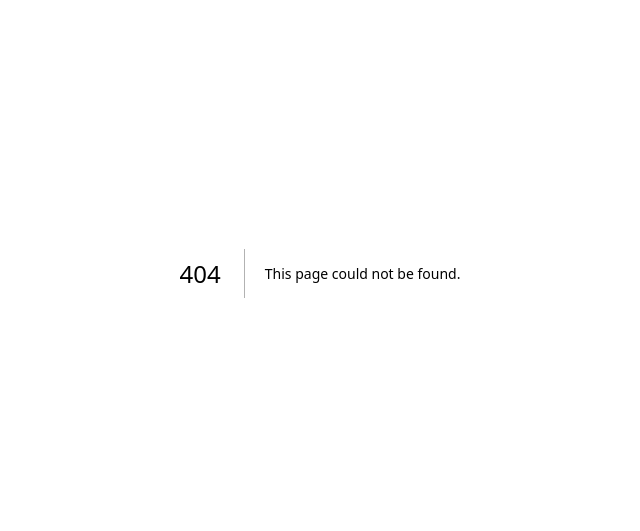
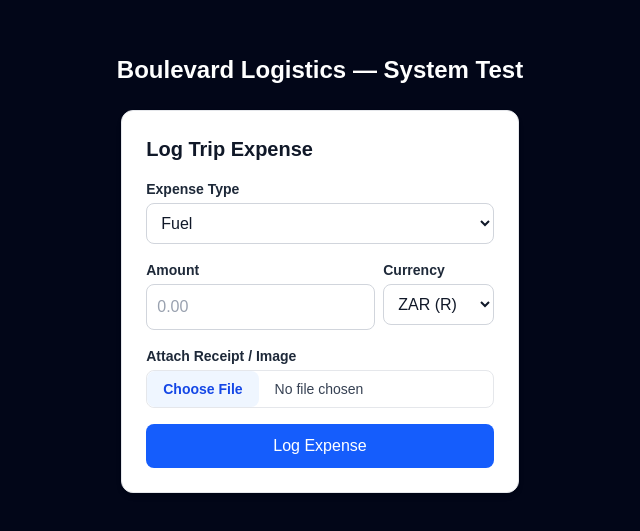
Before and after one commit to 2017060069-EDWARD/fleet-app, a Next.js app: page /test in a window 1280 px wide. Before the commit this address had no page. Shown: the part 127-658 px from the top of the page, without its empty margins (320-960 px from the left). Built offline with nearby package versions, Linux system fonts and the light colour scheme; no server answers.

Commit message:
Your commit message here

```diff
--- a/package.json
+++ b/package.json
@@ -10,6 +10,7 @@
   },
   "dependencies": {
     "@aws-sdk/client-s3": "^3.1095.0",
+    "@aws-sdk/s3-request-presigner": "^3.1095.0",
     "@supabase/ssr": "^0.12.3",
     "@supabase/supabase-js": "^2.110.8",
     "browser-image-compression": "^2.0.2",
--- a/src/app/api/routes.ts
+++ /dev/null
@@ -1,36 +0,0 @@
-import { NextResponse } from 'next/server'
-import { S3Client, PutObjectCommand } from '@aws-sdk/client-s3'
-
-const s3 = new S3Client({
-  region: 'auto',
-  endpoint: `https://${process.env.R2_ACCOUNT_ID}.r2.cloudflarestorage.com`,
-  credentials: {
-    accessKeyId: process.env.R2_ACCESS_KEY_ID!,
-    secretAccessKey: process.env.R2_SECRET_ACCESS_KEY!,
-  },
-})
-
-export async function POST(request: Request) {
-  try {
-    const formData = await request.formData()
-    const file = formData.get('file') as File
-    if (!file) return NextResponse.json({ error: 'No file uploaded' }, { status: 400 })
-
-    const buffer = Buffer.from(await file.arrayBuffer())
-    const fileName = `${Date.now()}-${file.name.replace(/\s+/g, '-')}`
-
-    await s3.send(
-      new PutObjectCommand({
-        Bucket: 'fleet-app-media',
-        Key: fileName,
-        Body: buffer,
-        ContentType: file.type,
-      })
-    )
-
-    const publicUrl = `${process.env.NEXT_PUBLIC_R2_PUBLIC_URL}/${fileName}`
-    return NextResponse.json({ url: publicUrl })
-  } catch (error) {
-    return NextResponse.json({ error: 'Upload failed' }, { status: 500 })
-  }
-}
--- /dev/null
+++ b/src/app/api/upload/route.ts
@@ -0,0 +1,45 @@
+import { NextResponse } from 'next/server'
+import { S3Client, PutObjectCommand } from '@aws-sdk/client-s3'
+import { getSignedUrl } from '@aws-sdk/s3-request-presigner'
+
+const s3 = new S3Client({
+  region: 'auto',
+  endpoint: process.env.R2_ENDPOINT?.trim(),
+  credentials: {
+    accessKeyId: process.env.R2_ACCESS_KEY_ID?.trim() || '',
+    secretAccessKey: process.env.R2_SECRET_ACCESS_KEY?.trim() || '',
+  },
+  forcePathStyle: true,
+  requestChecksumCalculation: 'WHEN_REQUIRED',
+  responseChecksumValidation: 'WHEN_REQUIRED',
+})
+
+export async function POST(request: Request) {
+  try {
+    const { filename, contentType } = await request.json()
+
+    // 1. Sanitize the filename
+    const safeFilename = filename.replace(/[^a-zA-Z0-9.-]/g, '_')
+
+    // 2. Remove 'fleet-app-media/' from the key.
+    // Use a folder like 'receipts/' or keep it at the bucket root.
+    const key = `receipts/${Date.now()}-${safeFilename}`
+
+    const command = new PutObjectCommand({
+      Bucket: 'fleet-app-media',
+      Key: key,
+      ContentType: contentType,
+    })
+
+    const uploadUrl = await getSignedUrl(s3, command, {
+      expiresIn: 3600,
+    })
+
+    const publicUrl = `${process.env.NEXT_PUBLIC_R2_PUBLIC_URL}/${key}`
+
+    return NextResponse.json({ uploadUrl, publicUrl })
+  } catch (error: any) {
+    console.error('Presigned URL Error:', error)
+    return NextResponse.json({ error: error.message }, { status: 500 })
+  }
+}
--- /dev/null
+++ b/src/app/test/page.tsx
@@ -0,0 +1,13 @@
+import ExpenseLogger from '@/components/ExpenseLogger'
+
+export default function TestPage() {
+  // We use a dummy UUID for tripId to satisfy the database reference requirement
+  const dummyTripId = '00000000-0000-0000-0000-000000000000'
+
+  return (
+    <main className="min-h-screen bg-slate-950 p-8 flex flex-col items-center justify-center text-white">
+      <h1 className="text-2xl font-bold mb-6">Boulevard Logistics — System Test</h1>
+      <ExpenseLogger tripId={dummyTripId} />
+    </main>
+  )
+}
--- a/src/components/ExpenseLogger.tsx
+++ b/src/components/ExpenseLogger.tsx
@@ -1,106 +1,188 @@
 'use client'
+
 import { useState } from 'react'
-import { createClient } from '../lib/superbase'
-import imageCompression from 'browser-image-compression'
+import { createClient } from '@supabase/supabase-js'
 
-export default function ExpenseLogger({ tripId }: { tripId: string }) {
-  const supabase = createClient()
-  const [loading, setLoading] = useState(false)
-  const [category, setCategory] = useState('Fuel')
-  const [amount, setAmount] = useState('')
-  const [currency, setCurrency] = useState('ZAR')
+// Initialize Supabase Client
+const supabaseUrl = process.env.NEXT_PUBLIC_SUPABASE_URL!
+const supabaseAnonKey = process.env.NEXT_PUBLIC_SUPABASE_ANON_KEY!
+const supabase = createClient(supabaseUrl, supabaseAnonKey)
+
+interface ExpenseLoggerProps {
+  tripId: string
+  onSuccess?: () => void
+}
+
+export default function ExpenseLogger({ tripId, onSuccess }: ExpenseLoggerProps) {
+  const [expenseType, setExpenseType] = useState<string>('Fuel')
+  const [amount, setAmount] = useState<string>('')
+  const [currency, setCurrency] = useState<string>('ZAR')
   const [file, setFile] = useState<File | null>(null)
+  const [loading, setLoading] = useState<boolean>(false)
+  const [statusMessage, setStatusMessage] = useState<{ type: 'success' | 'error'; text: string } | null>(null)
 
-  // Multi-Currency Exchange Rates (Base: ZAR)
-  const exchangeRates: Record<string, number> = { ZAR: 1.0, USD: 18.50, ZMW: 0.72, ZWG: 0.65 }
+  // 1. Upload receipt/image to Cloudflare R2 via Presigned URL
+  const uploadImageToR2 = async (selectedFile: File): Promise<string> => {
+    const contentType = selectedFile.type || 'image/jpeg'
 
-  const handleUploadAndSave = async (e: React.FormEvent) => {
+    // Step A: Request presigned URL
+    const res = await fetch('/api/upload', {
+      method: 'POST',
+      headers: { 'Content-Type': 'application/json' },
+      body: JSON.stringify({
+        filename: selectedFile.name,
+        contentType: contentType,
+      }),
+    })
+
+    const data = await res.json()
+    if (!res.ok) {
+      throw new Error(data.error || 'Failed to get upload authorization')
+    }
+
+    // Step B: Direct PUT to Cloudflare R2 (Ensure headers match signed command exactly)
+    const uploadRes = await fetch(data.uploadUrl, {
+      method: 'PUT',
+      headers: {
+        'Content-Type': contentType,
+      },
+      body: selectedFile,
+    })
+
+    if (!uploadRes.ok) {
+      throw new Error(`Upload failed with status: ${uploadRes.status}`)
+    }
+
+    return data.publicUrl
+  }
+
+  // 2. Submit handler
+  const handleSubmit = async (e: React.FormEvent) => {
     e.preventDefault()
     setLoading(true)
+    setStatusMessage(null)
 
     try {
-      let receiptUrl = ''
-
-      // 1. Compress Image before upload if photo exists
-      if (file) {
-        const compressedFile = await imageCompression(file, {
-          maxSizeMB: 0.2, // Compress to ~200KB
-          maxWidthOrHeight: 1200,
-          useWebWorker: true,
-        })
-
-        const formData = new FormData()
-        formData.append('file', compressedFile)
-
-        const uploadRes = await fetch('/api/upload', { method: 'POST', body: formData })
-        const uploadData = await uploadRes.json()
-        receiptUrl = uploadData.url
+      if (!amount || parseFloat(amount) <= 0) {
+        throw new Error('Please enter a valid expense amount.')
       }
 
-      // 2. Convert to Base Operational Currency (ZAR)
-      const numericAmount = parseFloat(amount)
-      const amountInBase = numericAmount * (exchangeRates[currency] || 1.0)
+      let receiptUrl: string | null = null
 
-      // 3. Save to Supabase
-      const { error } = await supabase.from('trip_expenses').insert({
+      if (file) {
+        receiptUrl = await uploadImageToR2(file)
+      }
+
+      const { error: dbError } = await supabase.from('trip_expenses').insert([
+  {
     trip_id: tripId,
-        category,
-        amount: numericAmount,
+    category: expenseType, // Map expenseType state to 'category' column
+    amount: parseFloat(amount),
     currency,
-        amount_in_base: amountInBase,
+    amount_in_base: parseFloat(amount), // Assuming base currency matches input for now
     receipt_url: receiptUrl,
-      })
+  },
+])
 
-      if (error) throw error
+      if (dbError) throw dbError
 
-      alert('Expense logged successfully!')
+      setStatusMessage({ type: 'success', text: 'Expense logged successfully!' })
+
       setAmount('')
       setFile(null)
+
+      if (onSuccess) onSuccess()
     } catch (err: any) {
-      alert(err.message || 'Error saving expense')
+      console.error('Expense Logger Error:', err)
+      setStatusMessage({ type: 'error', text: err.message || 'An error occurred while logging the expense.' })
     } finally {
       setLoading(false)
     }
   }
 
   return (
-    <form onSubmit={handleUploadAndSave} className="p-4 bg-slate-900 text-white rounded-lg space-y-4 max-w-md">
-      <h3 className="text-lg font-bold">Log Trip Expense</h3>
+    <div className="p-6 bg-white rounded-xl shadow-md border border-gray-200 max-w-md mx-auto text-gray-900">
+      <h2 className="text-xl font-bold mb-4 text-gray-900">Log Trip Expense</h2>
 
+      {statusMessage && (
+        <div
+          className={`p-3 rounded-lg text-sm mb-4 ${
+            statusMessage.type === 'success'
+              ? 'bg-green-50 text-green-800 border border-green-200'
+              : 'bg-red-50 text-red-800 border border-red-200'
+          }`}
+        >
+          {statusMessage.text}
+        </div>
+      )}
+
+      <form onSubmit={handleSubmit} className="space-y-4">
+        {/* Expense Category */}
         <div>
-        <label className="block text-sm">Category</label>
-        <select value={category} onChange={(e) => setCategory(e.target.value)} className="w-full bg-slate-800 p-2 rounded border border-slate-700">
-          <option value="Fuel">Fuel</option>
-          <option value="Tolls">Tolls</option>
-          <option value="Border">Border Fees / Gate Pass</option>
-          <option value="Fine">Police Fine</option>
-          <option value="Tyre">Tyre Repair</option>
+          <label className="block text-sm font-semibold text-gray-800 mb-1">Expense Type</label>
+          <select
+            value={expenseType}
+            onChange={(e) => setExpenseType(e.target.value)}
+            className="w-full border border-gray-300 bg-white text-gray-900 rounded-lg p-2.5 focus:ring-2 focus:ring-blue-500 focus:outline-none"
+          >
+            <option value="Fuel" className="text-gray-900 bg-white">Fuel</option>
+            <option value="Toll Gate" className="text-gray-900 bg-white">Toll Gate</option>
+            <option value="Border Fee" className="text-gray-900 bg-white">Border Fee</option>
+            <option value="Tyre Repair" className="text-gray-900 bg-white">Tyre Repair</option>
+            <option value="Driver Allowance" className="text-gray-900 bg-white">Driver Allowance</option>
+            <option value="Maintenance" className="text-gray-900 bg-white">Maintenance</option>
+            <option value="Other" className="text-gray-900 bg-white">Other</option>
           </select>
         </div>
 
-      <div className="flex gap-2">
-        <div className="w-1/3">
-          <label className="block text-sm">Currency</label>
-          <select value={currency} onChange={(e) => setCurrency(e.target.value)} className="w-full bg-slate-800 p-2 rounded border border-slate-700">
-            <option value="ZAR">ZAR (R)</option>
-            <option value="USD">USD ($)</option>
-            <option value="ZMW">ZMW (K)</option>
+        {/* Amount & Currency */}
+        <div className="grid grid-cols-3 gap-2">
+          <div className="col-span-2">
+            <label className="block text-sm font-semibold text-gray-800 mb-1">Amount</label>
+            <input
+              type="number"
+              step="0.01"
+              required
+              placeholder="0.00"
+              value={amount}
+              onChange={(e) => setAmount(e.target.value)}
+              className="w-full border border-gray-300 bg-white text-gray-900 placeholder-gray-400 rounded-lg p-2.5 focus:ring-2 focus:ring-blue-500 focus:outline-none"
+            />
+          </div>
+          <div>
+            <label className="block text-sm font-semibold text-gray-800 mb-1">Currency</label>
+            <select
+              value={currency}
+              onChange={(e) => setCurrency(e.target.value)}
+              className="w-full border border-gray-300 bg-white text-gray-900 rounded-lg p-2.5 focus:ring-2 focus:ring-blue-500 focus:outline-none"
+            >
+              <option value="ZAR" className="text-gray-900 bg-white">ZAR (R)</option>
+              <option value="USD" className="text-gray-900 bg-white">USD ($)</option>
+              <option value="BWP" className="text-gray-900 bg-white">BWP (P)</option>
             </select>
-        </div>
-        <div className="w-2/3">
-          <label className="block text-sm">Amount</label>
-          <input type="number" step="0.01" value={amount} onChange={(e) => setAmount(e.target.value)} required className="w-full bg-slate-800 p-2 rounded border border-slate-700" placeholder="0.00" />
           </div>
         </div>
 
+        {/* Receipt Attachment */}
         <div>
-        <label className="block text-sm">Receipt / Photo Scan</label>
-        <input type="file" accept="image/*" capture="environment" onChange={(e) => setFile(e.target.files?.[0] || null)} className="w-full text-sm text-slate-400" />
+          <label className="block text-sm font-semibold text-gray-800 mb-1">Attach Receipt / Image</label>
+          <input
+            type="file"
+            accept="image/*,.pdf"
+            onChange={(e) => setFile(e.target.files?.[0] || null)}
+            className="w-full text-sm text-gray-700 bg-white border border-gray-200 rounded-lg file:mr-4 file:py-2 file:px-4 file:rounded-lg file:border-0 file:text-sm file:font-semibold file:bg-blue-50 file:text-blue-700 hover:file:bg-blue-100"
+          />
         </div>
 
-      <button type="submit" disabled={loading} className="w-full bg-amber-500 hover:bg-amber-600 text-slate-950 font-bold p-2 rounded transition">
-        {loading ? 'Compressing & Saving...' : 'Save Expense Log'}
+        {/* Submit Button */}
+        <button
+          type="submit"
+          disabled={loading}
+          className="w-full bg-blue-600 hover:bg-blue-700 text-white font-medium py-2.5 px-4 rounded-lg transition-colors disabled:opacity-50 disabled:cursor-not-allowed"
+        >
+          {loading ? 'Saving Expense...' : 'Log Expense'}
         </button>
       </form>
+    </div>
   )
 }
```
Also changed, not shown: 1 other file (tests, documents, lock files or other folders). Lines whose indentation alone changed are shown as unchanged.
